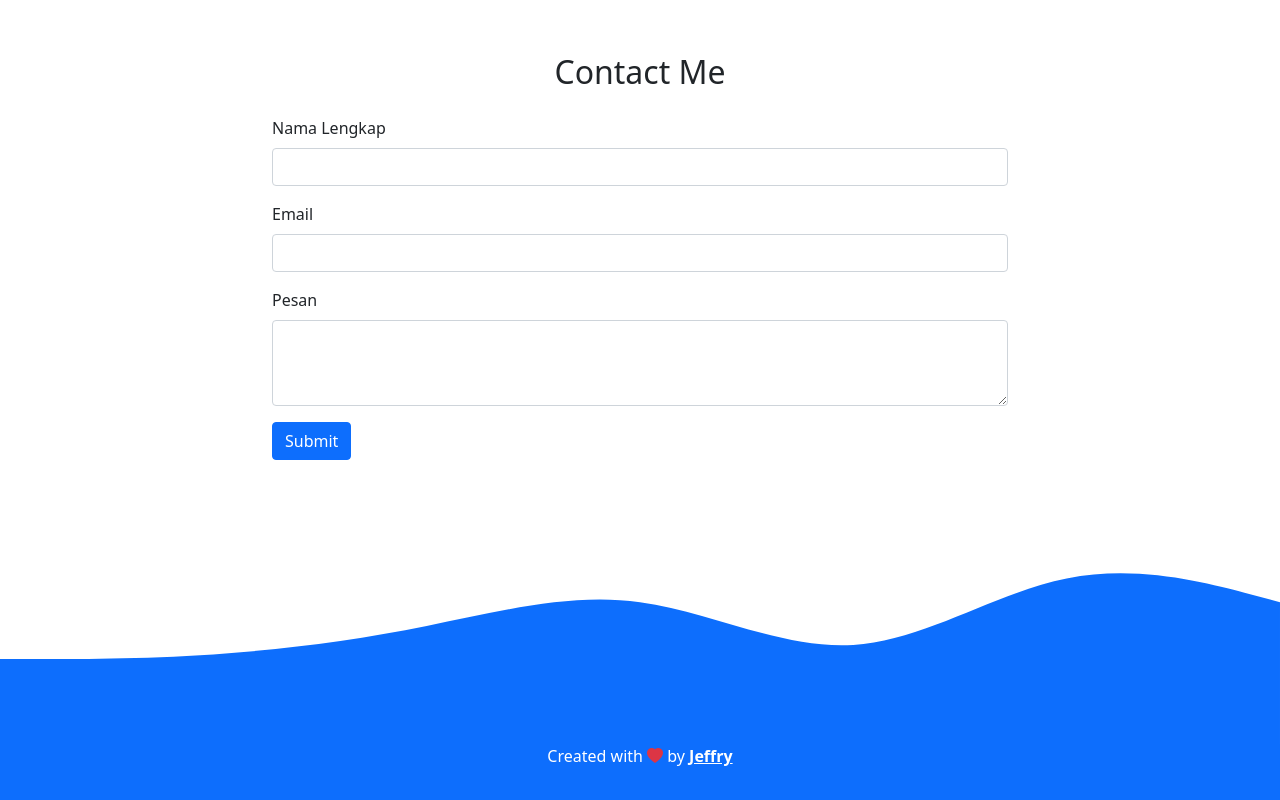
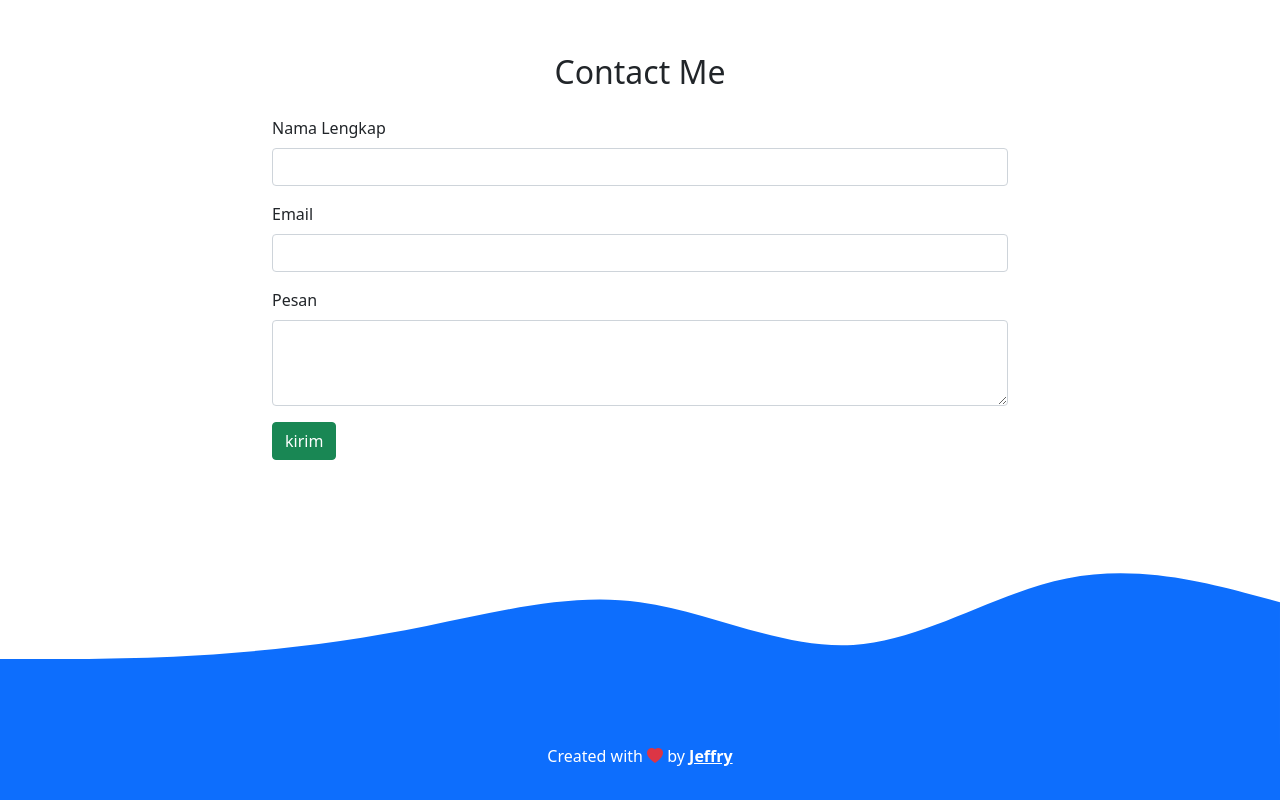
Before and after one commit to Jeffry-spoon/jeffry.github.io, a plain HTML site: page index.html in a window 1280 px wide. Shown: the part 2480-3280 px from the top of the page. Drawn offline with nearby package versions, Linux system fonts and the light colour scheme.

Commit message:
mengubah warna tombol menjadi hijau

```diff
--- a/index.html
+++ b/index.html
@@ -168,7 +168,7 @@
                 <label for="pesan" class="form-label">Pesan</label>
                 <textarea class="form-control" id="pesan" rows="3"></textarea>
               </div>
-              <button type="submit" class="btn btn-primary">Submit</button>
+              <button type="submit" class="btn btn-success">kirim</button>
             </form>
           </div>
         </div>
```
